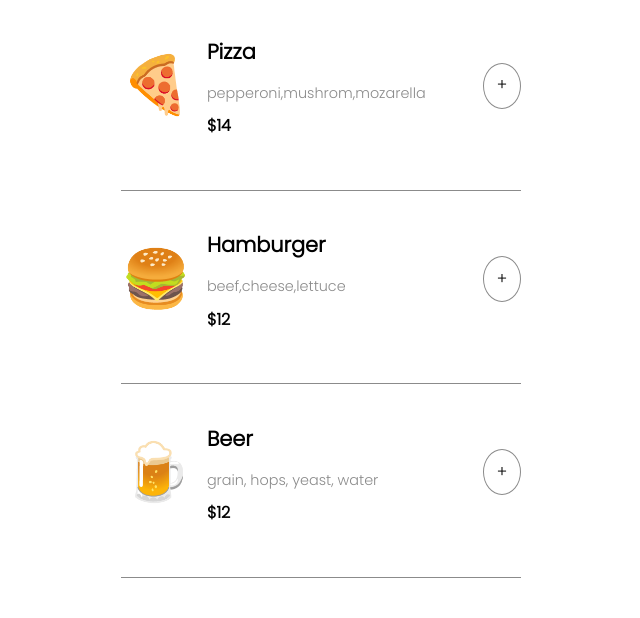
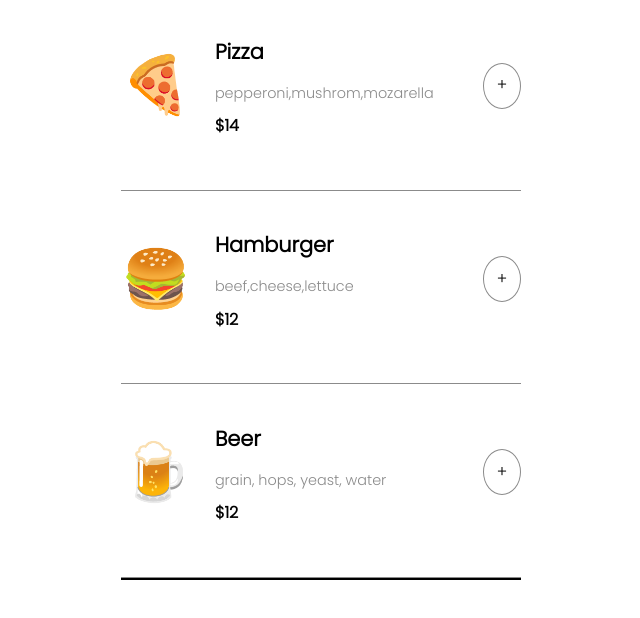
Before and after one commit to AzizJatoi/Restaurant-Ordering-App, a website built with Vite: page index.html in a window 1280 px wide. Shown: the part 114-732 px from the top of the page, without its empty margins (319-959 px from the left). Built offline with nearby package versions, Linux system fonts and the light colour scheme.

Commit message:
practice

```diff
--- a/index.css
+++ b/index.css
@@ -10,7 +10,7 @@ body {
     display: block;
 }
 
-.container {
+.container, .total-price {
     max-width: 400px;
     margin: 0 auto;
 }
@@ -18,16 +18,16 @@ body {
 .item-container {
     display: flex;
     align-items: center;
+    justify-content: space-between;
     font-family: 1rem;
-    justify-content: space-between;
     border-bottom: 1px solid #8B8B8B;
     padding-bottom: 1rem;
 }
 
 .item-details {
     display: flex;
+    gap: 1.5rem;
     align-items: center;
-    gap: 1rem;
 }
 
 .item-name {
@@ -43,7 +43,7 @@ body {
     font-weight: bold;
 }
 
-.item-emoji {
+.item-img {
     font-size: 3.5rem;
 }
 
@@ -60,11 +60,14 @@ body {
 .bold-heading-center {
     text-align: center;
     font-weight: bolder;
+    margin-top: 4rem;
     font-size: 1.3rem;
 }
+
 .item-remove {
     color: #8B8B8B;
 }
+
 .order-container {
     display: flex;
     align-items: center;
@@ -72,6 +75,21 @@ body {
     justify-content: space-between;
 }
 
+.total-price {
+    border-top: 2px solid black;
+    width: 100%;
+}
+
+.btn {
+    background-color: #16DB99;
+    color: white;
+    font-weight: bolder;
+    width: 100%;
+    outline: none;
+    padding: 1rem 4rem;
+    border: none;
+}
+
 .hidden {
     display: none;
 }
--- a/index.html
+++ b/index.html
@@ -14,6 +14,8 @@
     <div class="container" id="container">
         <img src="./images/header.png" alt="" class="header-img">
     </div>
+    <div id="total" class="total-price"></div>
+
 	<script src="index.js" type="module"></script>
 </body>
 </html>
--- a/index.js
+++ b/index.js
@@ -1,22 +1,14 @@
-import { menuArray } from "./data.js";
+import { menuArray } from './data.js'
 
-document.addEventListener("click", function(e) {
-    if (e.target.classList.contains("plus-icon")) {
-        const orderId = e.target.dataset.order;
-        toggleOrderSummary(orderId);
-    }
-});
 
-const container = document.getElementById("container");
 
-function getMenuArray() {
-    let restaurantMenu = '';
-    menuArray.forEach(item => {
-        restaurantMenu += `
-            <div class="container">
+function getMenu() {
+    let menuItem = ''
+    menuArray.forEach((item) =>
+        menuItem += `
             <div class="item-container">
                 <div class="item-details">
-                        <p class="item-emoji">${item.emoji}</p>
+                    <p class="item-img">${item.emoji}</p>
                 <div class="item-detail">
                     <p class="item-name">${item.name}</p>
                     <p class="item-ingredients">${item.ingredients}</p>
@@ -25,35 +17,13 @@ function getMenuArray() {
                 </div>
             <p class="plus-icon" data-order="${item.id}">+</p>
             </div>
-            </div>
-            <div class="order-summary hidden" id="order-summary-${item.id}">
-                <p class="bold-heading-center">Your Order</p>
-                <div class="order-container">
-                    <div class="item-details">
-                        <p class="item-name">${item.name}</p>
-                        <div class="item-detail">
-                            <p class="item-remove">remove</p>
-                        </div>
-                    </div>
-                    <p class="item-price">$${item.price}</p>
-                </div>
-                <div class="order-container">
-                    <div class="item-details">
-                        <p class="item-name">Total Price:</p>
-                    </div>
-                    <p class="item-price">$${item.price}</p>
-                </div>
-            </div>`;
-    });
-    return restaurantMenu;
+        `
+    )
+    return menuItem
 }
 
+
 function render() {
-    container.innerHTML += getMenuArray();
+    document.getElementById("container").innerHTML += getMenu()
 }
-render();
-
-function toggleOrderSummary(orderId) {
-    const orderSummary = document.getElementById(`order-summary-${orderId}`);
-    orderSummary.classList.toggle("hidden");
-}
+render()
```
Lines whose indentation alone changed are shown as unchanged.
